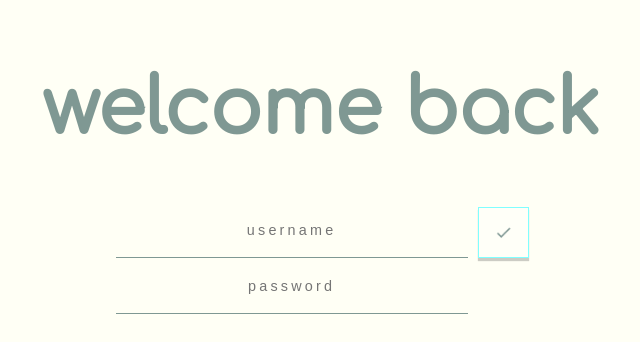
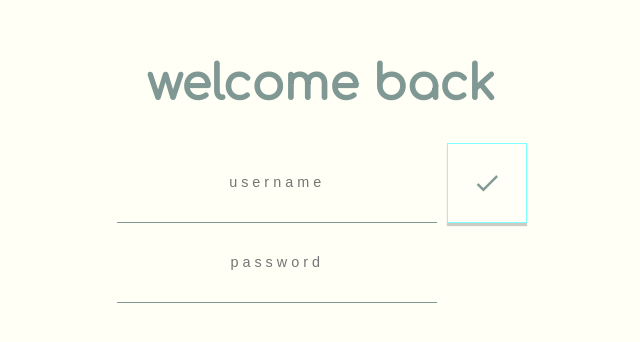
Before and after one commit to OppNHeimer/habit-front, a React (Create React App) app: page /habit100/welcome/login in a window 1280 px wide. Shown: the part 228-570 px from the top of the page, without its empty margins (319-959 px from the left). Built offline with nearby package versions, Linux system fonts and the light colour scheme.

Commit message:
resize fonts and flex attribute on new habit button

```diff
--- a/src/Habit/habit.css
+++ b/src/Habit/habit.css
@@ -3,8 +3,8 @@
 }
 .habit__h4 {
   text-align: right;
-  font-size: 1.5vw;
-  letter-spacing: 2px;
+  font-size: 1.5rem;
+  letter-spacing: 0.2rem;
   margin: 1vw 1vw 0.5vw 0;
 }
 .habit__blocks {
--- a/src/Habits/Habits.js
+++ b/src/Habits/Habits.js
@@ -42,13 +42,13 @@ class Habits extends Component {
               logout
             </Link>
           </div>
-          <div className='habits__new-form'>
+          {/* <div className='habits__new-form'> */}
             <NewHabitForm
               newHabitName={this.state.newHabitName}
               handleNewHabitChange={this.handleNewHabitChange}
               createHabit={this.createHabit}
             />
-          </div>
+          {/* </div> */}
           <div className='habits__list'>
             {this.state.habits && returnHabits(this.state.habits, this)}
           </div>
--- a/src/Habits/habits.css
+++ b/src/Habits/habits.css
@@ -1,4 +1,5 @@
 .habits {
+  box-sizing: border-box;
   display: flex;
   flex-direction: column;
   margin: auto;
@@ -11,13 +12,7 @@
 }
 
 .habits__logout a {
-  font-size: 1.2vw;
-}
-
-.habits__new-form {
-  margin: 1vw 1vw 2vw 1vw;
-  width: 68vw;
-  margin: auto;
+  font-size: 1rem;
 }
 
 .habits__list {
--- a/src/NewHabitForm/NewHabitForm.js
+++ b/src/NewHabitForm/NewHabitForm.js
@@ -34,7 +34,7 @@ class NewHabitForm extends Component {
     }
 
     return (
-      <form className='form'>
+      <form className='new-habit-form'>
         {
           this.state.input &&
           <input className='form__input'
--- a/src/NewHabitForm/newHabitForm.css
+++ b/src/NewHabitForm/newHabitForm.css
@@ -1,16 +1,18 @@
-.form {
-  height: 10vw;
+.new-habit-form {
+  width: 68vw;
+  margin: auto;
   display: flex;
   flex-direction: column;
-  align-items: right;
+  align-items: flex-end;
   justify-content: flex-end;
 }
 
 .form__input {
   text-align: right;
   color: rgba(0, 50, 50, 0.5);
-  font-size: 1.5vw;
-  letter-spacing: 2px;
+  font-size: 1.5rem;
+  letter-spacing: .2rem;
   margin: 1vw 1vw 0.5vw 0;
   font-weight: bold;
+  font-family: inherit;
 }
--- a/src/Welcome/welcome.css
+++ b/src/Welcome/welcome.css
@@ -23,18 +23,23 @@
 }
 
 .login__input {
+  box-sizing: border-box;
   font-size: .9rem;
-  padding: 1.2rem 1rem;
+  padding: 0.5rem;
+  height: 10vh;
   width: 60vw;
-  border-bottom: 1px solid rgba(0, 50, 50, 0.5);
+  border-bottom: 0.1rem solid rgba(0, 50, 50, 0.5);
   text-align: center;
-  letter-spacing: 0.25vw;
+  letter-spacing: 0.25rem;
   margin: 0 0.5vw 0 0.5vw;
 }
 
 .login__submit {
-  height: 4rem;
-  width: 4rem;
+  box-sizing: border-box;
+  position: relative;
+  height: 10vh;
+  width: 10vh;
+  top: -3px;
   background-color: rgba(255, 255, 255, 0.25);
   background-size: cover;
   background-image: url('../images/check.png');
@@ -44,9 +49,9 @@
 }
 
 .login__submit:hover {
-  position: relative;
+  /* position: relative; */
   box-shadow: 0 3px 2px 1px rgba(0, 0, 0, 0.2);
-  top: -1px;
+  top: -4px;
 }
 
 @keyframes cycleColor {
@@ -82,11 +87,11 @@
   .login__input {
     width: 25vw;
   }
-  .login__submit {
+  /* .login__submit {
     height: 4vw;
     width: 4vw;
   }
   .login__h1 {
     font-size: 6vw;
-  }
+  } */
 }
--- a/src/functional/addHabitButton.css
+++ b/src/functional/addHabitButton.css
@@ -4,7 +4,6 @@
     width: 6.1655vw;
     background-size: cover;
     background-color: rgba(255, 255, 255, 0.25);
-    /* background-image: url('../images/check.png'); */
     box-shadow: 0 3px 1px 0 rgba(0, 0, 0, 0.2);
     animation: cycleColor 1s alternate infinite linear;
 }
--- a/src/index.css
+++ b/src/index.css
@@ -1,10 +1,5 @@
 body {
   margin: 0;
   padding: 0;
-  /* font-family: 'Segoe UI', Tahoma, Geneva, Verdana, sans-serif; */
-
-
   font-family: 'Comfortaa', sans-serif;
-
-
 }
--- a/src/urls.js
+++ b/src/urls.js
@@ -1 +1,2 @@
-export const API_URL = 'https://habit100.herokuapp.com/'
+// export const API_URL = 'https://habit100.herokuapp.com/'
+export const API_URL = 'http://localhost:3001/'
```
